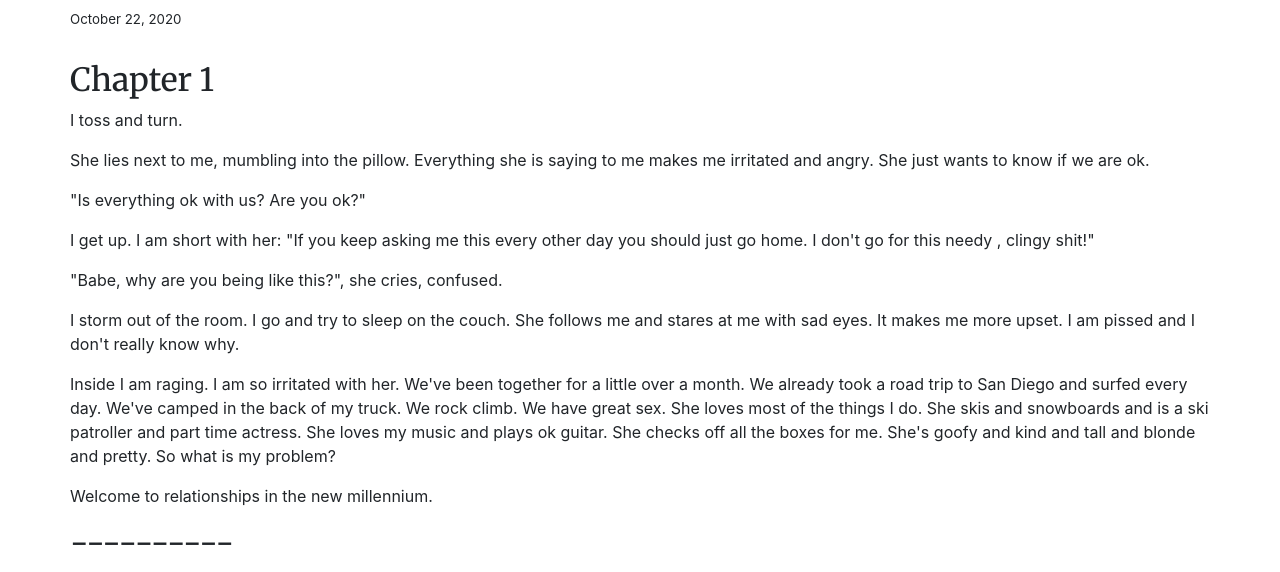
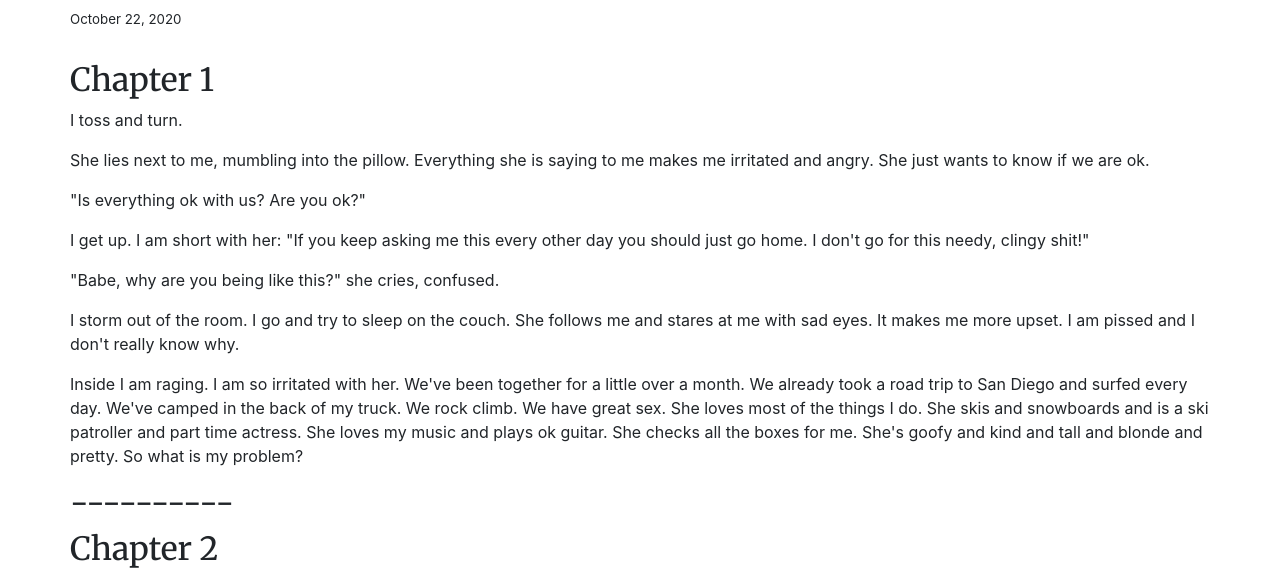
Before and after one commit to csmaller/blog, a Gatsby site: page /blog/relationships-in-the-2020s/ in a window 1280 px wide. Shown: the part 160-732 px from the top of the page. Built offline with nearby package versions, Linux system fonts and the light colour scheme; Gatsby itself is replaced by a stand-in of ours; some packages are replaced by stand-ins of ours.

Commit message:
Update Blog “relationships-in-the-2020s”

```diff
--- a/content/blog/relationships-in-the-2020s.md
+++ b/content/blog/relationships-in-the-2020s.md
@@ -12,15 +12,13 @@ She lies next to me, mumbling into the pillow. Everything she is saying to me ma
 
 "Is everything ok with us?  Are you ok?"
 
-I get up. I am short with her: "If you keep asking me this every other day you should just go home. I don't go for this needy , clingy shit!"
+I get up. I am short with her: "If you keep asking me this every other day you should just go home. I don't go for this needy, clingy shit!"
 
-"Babe, why are you being like this?",  she cries, confused.
+"Babe, why are you being like this?" she cries, confused.
 
 I storm out of the room.  I go and try to sleep on the couch. She follows me and stares at me with sad eyes. It makes me more upset. I am pissed and I don't really know why.
 
-Inside I am raging.  I am so irritated with her. We've been together for a little over a month.  We already took a road trip to San Diego and surfed every day.  We've camped in the back of my truck.  We rock climb.  We have great sex. She loves most of the things I do. She skis and snowboards and is a ski patroller and part time actress.  She loves my music and plays ok guitar.  She checks off all the boxes for me.  She's goofy and kind and tall and blonde and pretty.  So what is my problem?
-
-Welcome to relationships in the new millennium.
+Inside I am raging.  I am so irritated with her. We've been together for a little over a month.  We already took a road trip to San Diego and surfed every day.  We've camped in the back of my truck.  We rock climb.  We have great sex. She loves most of the things I do. She skis and snowboards and is a ski patroller and part time actress.  She loves my music and plays ok guitar.  She checks all the boxes for me.  She's goofy and kind and tall and blonde and pretty.  So what is my problem?
 
 ## \----------
 
```
